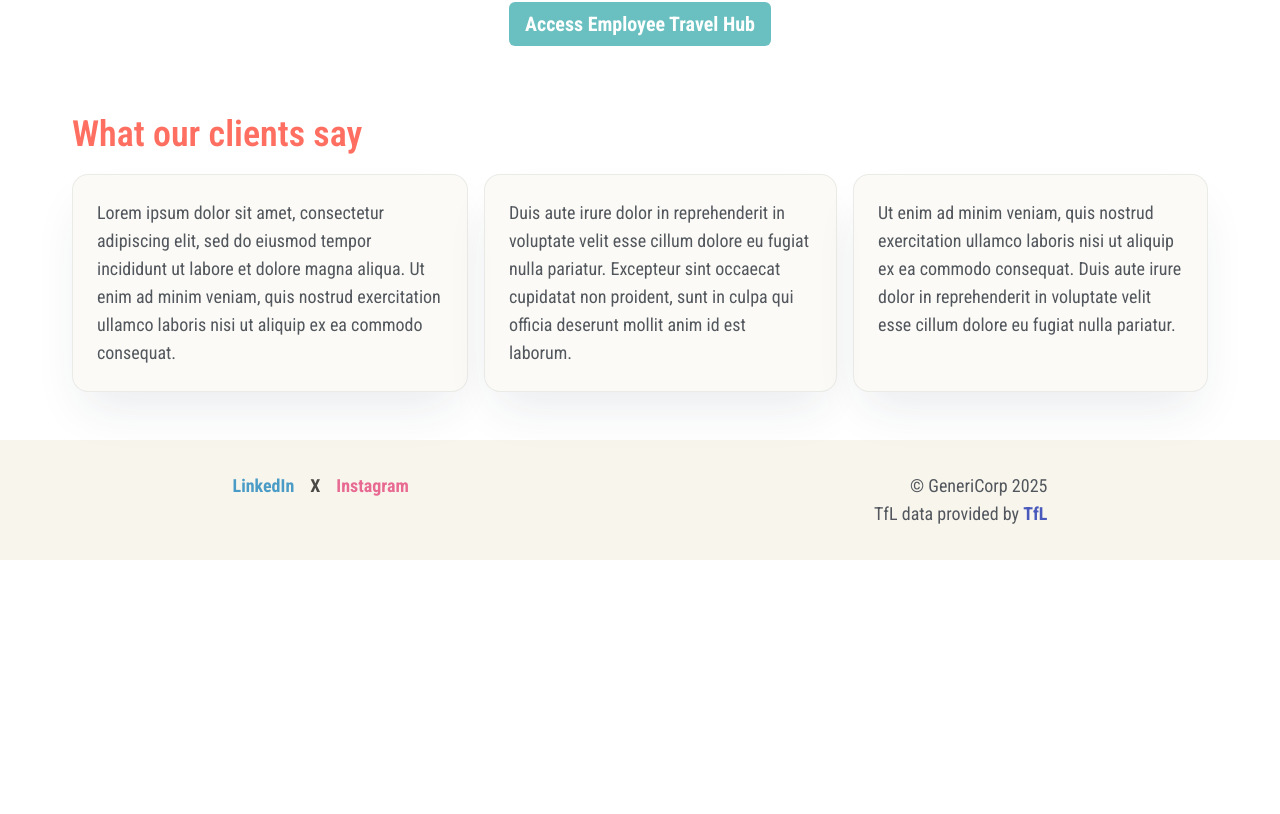
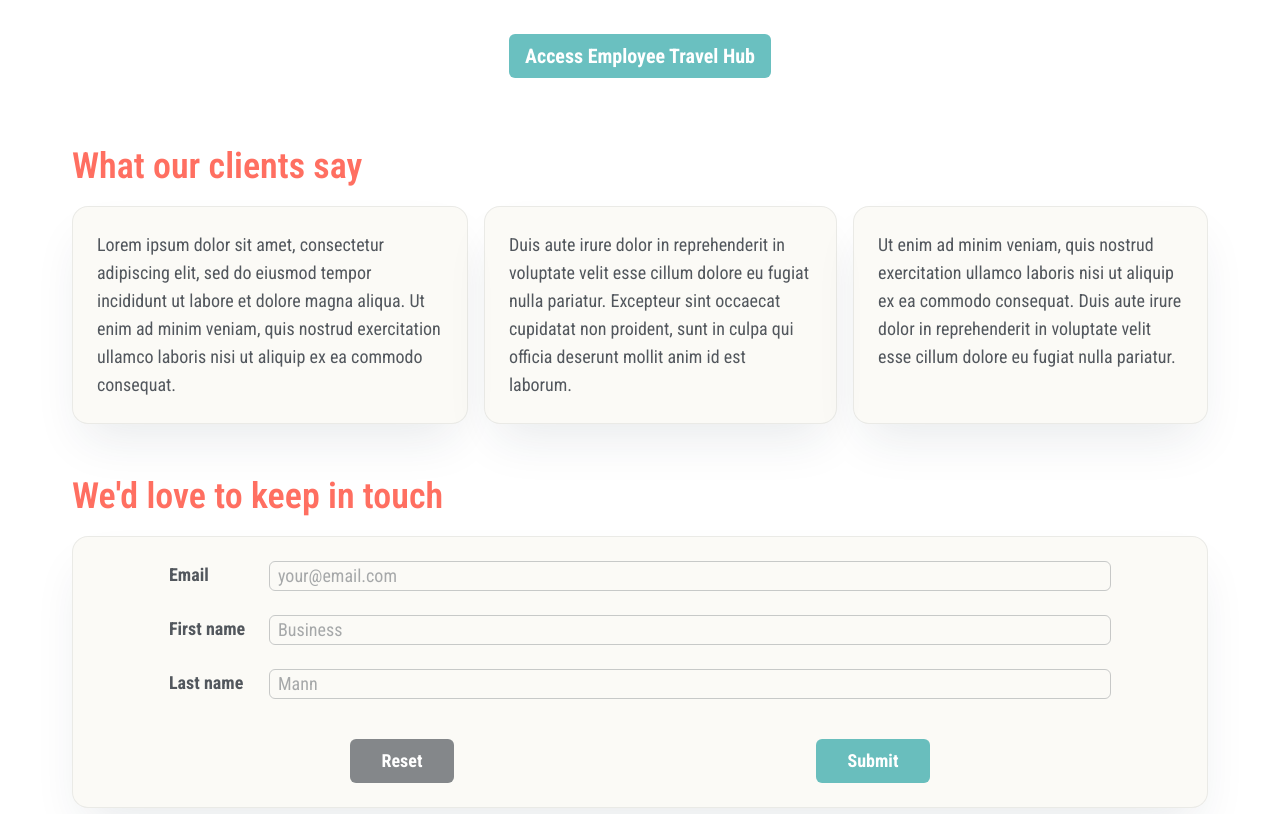
Before and after one commit to lexkon/tfl-status-app, a Next.js app: page / in a window 1280 px wide. Shown: the part 666-1480 px from the top of the page. Before the commit the page ends 1226 px from the top, so only its background shows below. Built offline with nearby package versions, Linux system fonts and the light colour scheme.

Commit message:
newsletter form on homepage + style tweaks

```diff
--- a/app/components/Hero.jsx
+++ b/app/components/Hero.jsx
@@ -1,9 +1,6 @@
 export default function Hero() {
     return (
-        <section
-            id="hero"
-            className="relative h-[60vh] w-full overflow-hidden py-16 px-8 md:px-24"
-        >
+        <section id="hero">
             <video
                 className="absolute top-0 left-0 h-full w-full object-cover -z-10"
                 src="/hero.mp4"
@@ -13,7 +10,7 @@ export default function Hero() {
 
             <div className="blur-overlay" />
 
-            <div className="relative flex z-10 h-full items-center justify-center text-center">
+            <div id='hero-text'>
                 <h2 className='italic text-white text-left'>GeneriCorp drives innovative, scalable solutions that harness synergy, optimise workflows, and delivers transformative value across dynamic, fast-moving markets in London</h2>
             </div>
         </section>
--- /dev/null
+++ b/app/components/Newsletter.jsx
@@ -0,0 +1,10 @@
+import NewsletterForm from "./NewsletterForm";
+
+export default function Newsletter() {
+    return (
+        <section id='newsletter'>
+            <h2 className='text-[var(--genericorp-coral)] mb-4'>We'd love to keep in touch</h2>
+            <NewsletterForm />
+        </section>
+    )
+}
--- /dev/null
+++ b/app/components/NewsletterForm.jsx
@@ -0,0 +1,95 @@
+'use client'
+
+import { useState } from 'react'
+
+const emptyForm = {
+    email: '',
+    firstName: '',
+    lastName: ''
+}
+
+export default function NewsletterForm() {
+    const [formDetails, setFormDetails] = useState(emptyForm)
+    const [isSubmitted, setIsSubmitted] = useState(false)
+
+    const handleChange = (e) => {
+        const { name, value } = e.target
+        setFormDetails(prev => ({ ...prev, [name]: value }))
+    }
+
+    const handleReset = () => setFormDetails(emptyForm)
+
+    const handleSubmit = (e) => {
+        e.preventDefault()
+
+        /*
+        This is where formDetails would be validated
+        before being sent to db or email service via API
+        */
+
+        setFormDetails(emptyForm)
+        setIsSubmitted(true)
+    }
+
+    if (isSubmitted) {
+        return (
+            <div id='success-message'>
+                <h2 className='text-[var(--genericorp-teal)]'>Thank you for subscribing</h2>
+                <p>We're excited for you read our regular <span className='line-through italic text-xs'>spam</span> newsletter</p>
+                <p>If you signed up by mistake then check your email as we've made it really <span className='line-through italic text-xs'>difficult</span> easy to unsubscribe at any time 🙂</p>
+            </div>
+        )
+    }
+
+    return (
+        <form id='newsletter-form' onSubmit={handleSubmit}>
+            <div className='input-field-container'>
+                <label htmlFor='email'>Email</label>
+                <input
+                    id='email'
+                    name='email'
+                    type='email'
+                    required
+                    placeholder='your@email.com'
+                    value={formDetails.email}
+                    onChange={handleChange}
+                />
+            </div>
+
+            <div className='input-field-container'>
+                <label htmlFor='firstName'>First name</label>
+                <input
+                    id='firstName'
+                    name='firstName'
+                    type='text'
+                    required
+                    placeholder='Business'
+                    minLength={2}
+                    autoCapitalize='words'
+                    value={formDetails.firstName}
+                    onChange={handleChange}
+                />
+            </div>
+
+            <div className='input-field-container'>
+                <label htmlFor='lastName'>Last name</label>
+                <input
+                    id='lastName'
+                    name='lastName'
+                    type='text'
+                    required
+                    placeholder='Mann'
+                    minLength={2}
+                    autoCapitalize='words'
+                    value={formDetails.lastName}
+                    onChange={handleChange}
+                />
+            </div>
+
+            <div id='form-buttons-container'>
+                <button type='button' id='newsletter-reset-btn' onClick={handleReset}>Reset</button>
+                <button type='submit' id='newsletter-submit-btn'>Submit</button>
+            </div>
+        </form>
+    )
+}
--- a/app/globals.css
+++ b/app/globals.css
@@ -114,12 +114,56 @@ footer {
   @apply flex flex-col md:flex-row gap-2 md:gap-4 text-left
 }
 
+#hero {
+  @apply relative h-[60vh] md:h-128 w-full overflow-hidden py-16 px-8 md:px-24
+}
+
+#hero-text {
+  @apply relative flex z-10 h-full items-center justify-center text-center
+}
+
 #employee-hub {
   @apply p-8
 }
 
-#testimonials {
-  @apply px-8 md:px-18
+#testimonials, #newsletter {
+  @apply px-8 md:px-18 pb-12
+}
+
+#newsletter-form {
+  @apply flex flex-col p-6 md:px-24 text-[var(--genericorp-slate)] md:text-lg bg-[var(--genericorp-sand)]/10 rounded-2xl border-1 border-[var(--genericorp-slate)]/10 shadow-[#1A2E40]/10 md:shadow-2xl shadow-md
+}
+
+.input-field-container {
+  @apply flex flex-col mb-2 md:mb-4 md:grid;
+  grid-template-columns: 100px 1fr;
+}
+
+label {
+  @apply font-bold text-[var(--genericorp-slate)] mb-1
+}
+
+input {
+  @apply border-1 border-[var(--genericorp-slate)]/30 rounded-md px-2 mb-2
+}
+
+#form-buttons-container {
+  @apply flex flex-row justify-around mt-4
+}
+
+#newsletter-reset-btn {
+  @apply text-center rounded-md bg-[var(--genericorp-slate)]/70 text-white font-bold px-8 py-2 hover:bg-[var(--genericorp-slate)]/90 duration-200
+}
+
+#newsletter-submit-btn {
+  @apply text-center rounded-md bg-[var(--genericorp-teal)]/70 text-white font-bold px-8 py-2 hover:bg-[var(--genericorp-teal)]/90 duration-200
+}
+
+#success-message {
+  @apply text-left space-y-2 p-6 text-[var(--genericorp-slate)] md:text-lg bg-[var(--genericorp-sand)]/10 rounded-2xl border-1 border-[var(--genericorp-slate)]/10 shadow-[#1A2E40]/10 md:shadow-2xl shadow-md
+}
+#success-message > p {
+  @apply text-lg text-[var(--genericorp-slate)]
 }
 
 .quotes {
--- a/app/lib/utils.js
+++ b/app/lib/utils.js
@@ -1,14 +1,18 @@
 export function formatDate(date) {
     const newDate = new Date(date)
-    const formatted = newDate.toLocaleString('en-US', {
+
+    const formattedDate = newDate.toLocaleDateString('en-GB', {
         year: 'numeric',
-        month: 'long',
-        day: '2-digit',
+        month: 'numeric',
+        day: 'numeric'
+    })
+
+    const formattedTime = newDate.toLocaleTimeString('en-US', {
         hour: '2-digit',
         minute: '2-digit',
         second: '2-digit',
         hour12: true
     })
 
-    return formatted
+    return `${formattedDate}, ${formattedTime}`
 }
--- a/app/not-found.jsx
+++ b/app/not-found.jsx
@@ -18,7 +18,7 @@ export default function NotFound() {
     return (
         <div id='not-found'>
             <h1 className='text-[var(--genericorp-coral)] mb-2 md:mb-4'>Page not found</h1>
-            <p className='mb-2 md:mb-4'>Redirecting you to the homepage</p>
+            <p className='text-lg md:text-xl mb-2'>Redirecting you to the homepage</p>
             <Link href='/' className='btn-link'>Click here if you're not automatically redirected</Link>
         </div>
     )
--- a/app/page.jsx
+++ b/app/page.jsx
@@ -1,5 +1,6 @@
 import Hero from "./components/Hero";
 import HubLink from "./components/HubLink"
+import Newsletter from "./components/Newsletter";
 import Testimonials from "./components/Testimonials";
 
 export default function Home() {
@@ -13,6 +14,7 @@ export default function Home() {
 
       <Testimonials />
 
+      <Newsletter />
     </>
   );
 }
```
